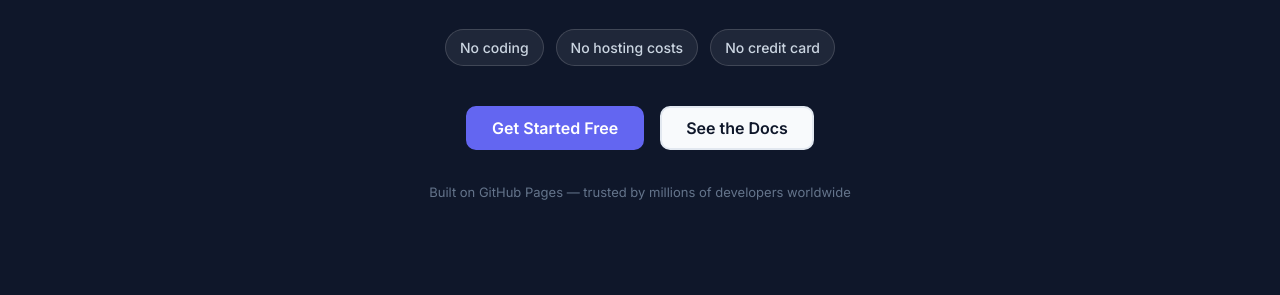
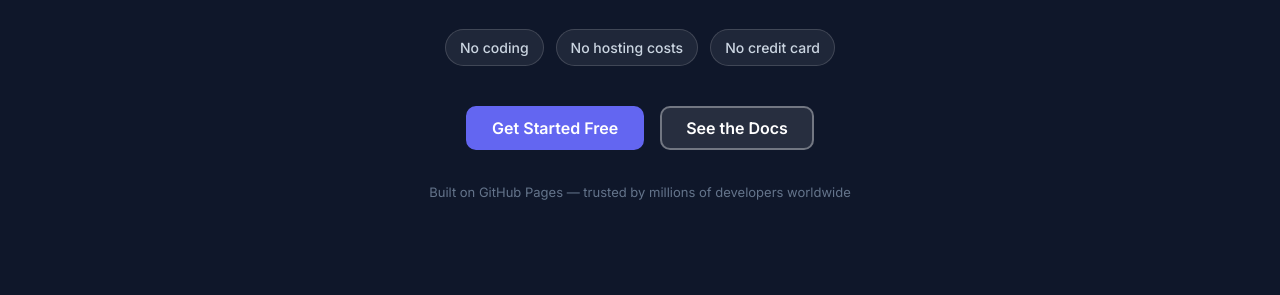
Before and after one commit to danlex/claude-free-website, a plain HTML site: page docs/index.html in a window 1280 px wide. In both pictures the pointer is over the link "See the Docs". Shown: the part 505-800 px from the top of the page. Drawn offline with Linux system fonts and the light colour scheme.

Commit message:
Fix ghost button text invisible on dark hero background
Co-Authored-By: Claude Sonnet 4.6 <noreply@anthropic.com>

```diff
--- a/docs/styles.css
+++ b/docs/styles.css
@@ -53,6 +53,8 @@ ul { list-style: none; }
 .btn-primary:hover { background: var(--indigo-hover); border-color: var(--indigo-hover); text-decoration: none; }
 .btn-ghost { background: transparent; color: var(--text); border-color: var(--border); }
 .btn-ghost:hover { background: var(--slate); text-decoration: none; }
+.hero .btn-ghost { color: var(--white); border-color: rgba(255,255,255,0.35); }
+.hero .btn-ghost:hover { background: rgba(255,255,255,0.1); }
 .btn-outline { background: transparent; color: var(--white); border-color: rgba(255,255,255,0.4); }
 .btn-outline:hover { background: rgba(255,255,255,0.1); text-decoration: none; }
 .btn-ghost-light { color: #94a3b8; font-size: 0.9375rem; font-weight: 500; padding: 0.75rem 0; }
--- a/website/styles.css
+++ b/website/styles.css
@@ -53,6 +53,8 @@ ul { list-style: none; }
 .btn-primary:hover { background: var(--indigo-hover); border-color: var(--indigo-hover); text-decoration: none; }
 .btn-ghost { background: transparent; color: var(--text); border-color: var(--border); }
 .btn-ghost:hover { background: var(--slate); text-decoration: none; }
+.hero .btn-ghost { color: var(--white); border-color: rgba(255,255,255,0.35); }
+.hero .btn-ghost:hover { background: rgba(255,255,255,0.1); }
 .btn-outline { background: transparent; color: var(--white); border-color: rgba(255,255,255,0.4); }
 .btn-outline:hover { background: rgba(255,255,255,0.1); text-decoration: none; }
 .btn-ghost-light { color: #94a3b8; font-size: 0.9375rem; font-weight: 500; padding: 0.75rem 0; }
```
